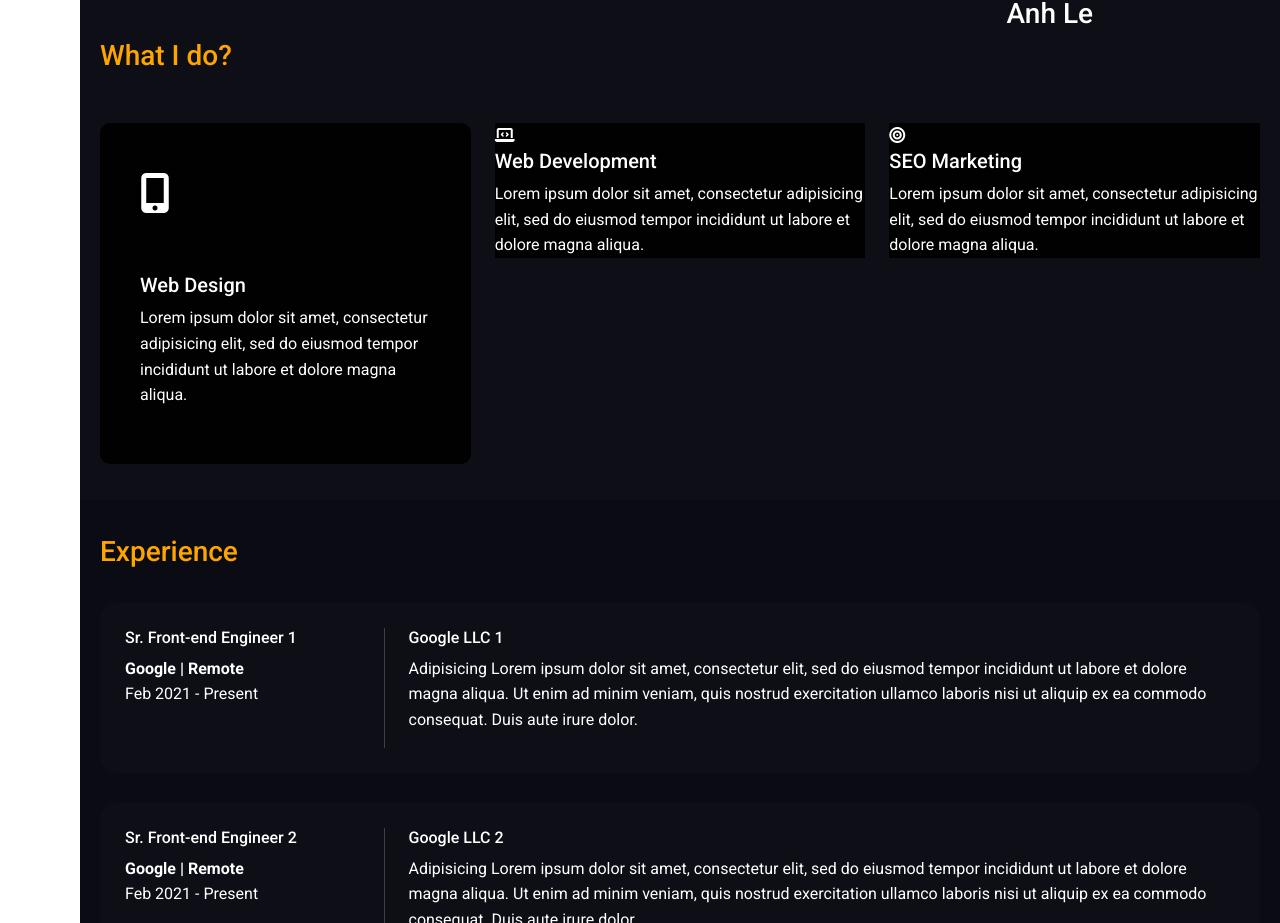
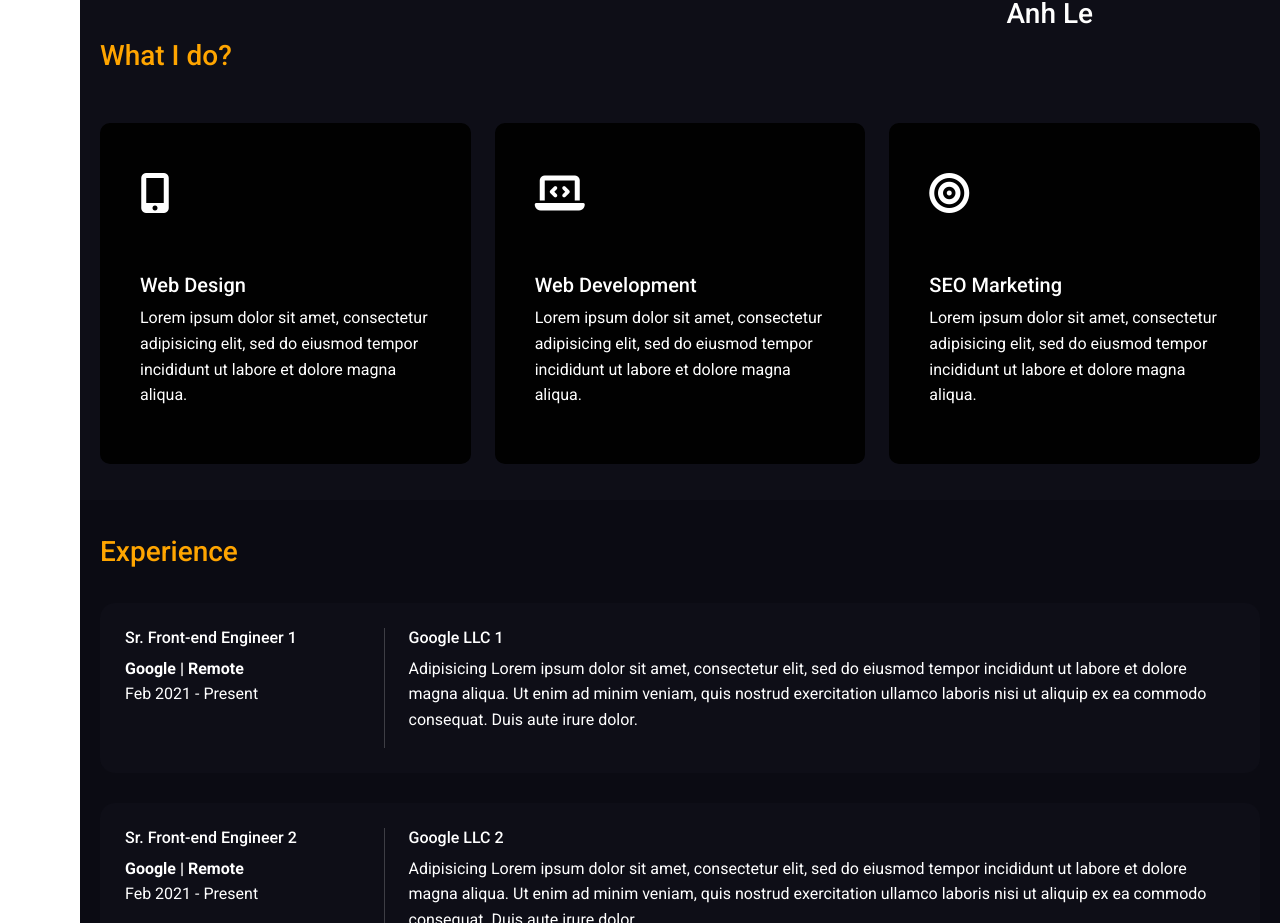
Before and after one commit to rapityyy/reactPortfolio, a React (Create React App) app in the folder reactportfolio/: page / in a window 1280 px wide. Shown: the part 1239-2162 px from the top of the page. Built offline with nearby package versions, Linux system fonts and the light colour scheme.

Commit message:
current updated working site

```diff
--- a/reactportfolio/src/pages/About.js
+++ b/reactportfolio/src/pages/About.js
@@ -153,7 +153,7 @@ function AboutMe() {
             </div>
 
             <div className='col-md-6 col-lg-4 my-3 aos-init aos-animate'>
-              <div className='feature-box-2'>
+              <div className='feature-box-1'>
                 <div className='feature-icon'><i class="fa-solid fa-laptop-code"></i></div>
                 <div className='feature-content'>
                   <h5>Web Development</h5>
@@ -163,7 +163,7 @@ function AboutMe() {
             </div>
 
             <div className='col-md-6 col-lg-4 my-3 aos-init aos-animate'>
-              <div className='feature-box-3'>
+              <div className='feature-box-1'>
                 <div className='feature-icon'><i class="fa-solid fa-bullseye"></i></div>
                   <div className='feature-content'>
                     <h5>SEO Marketing</h5>
```
Also changed, not shown: reactportfolio/src/pages/Resume.js (+0 -26 lines).
